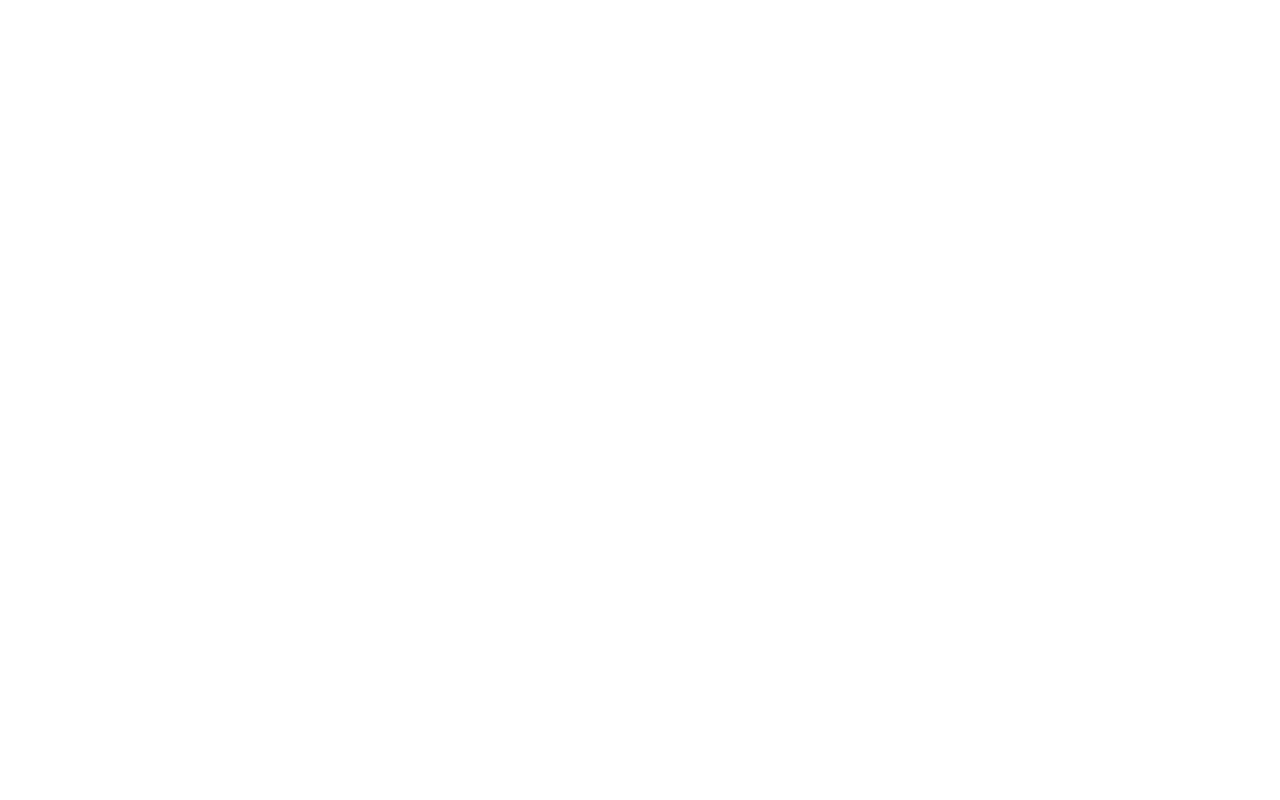
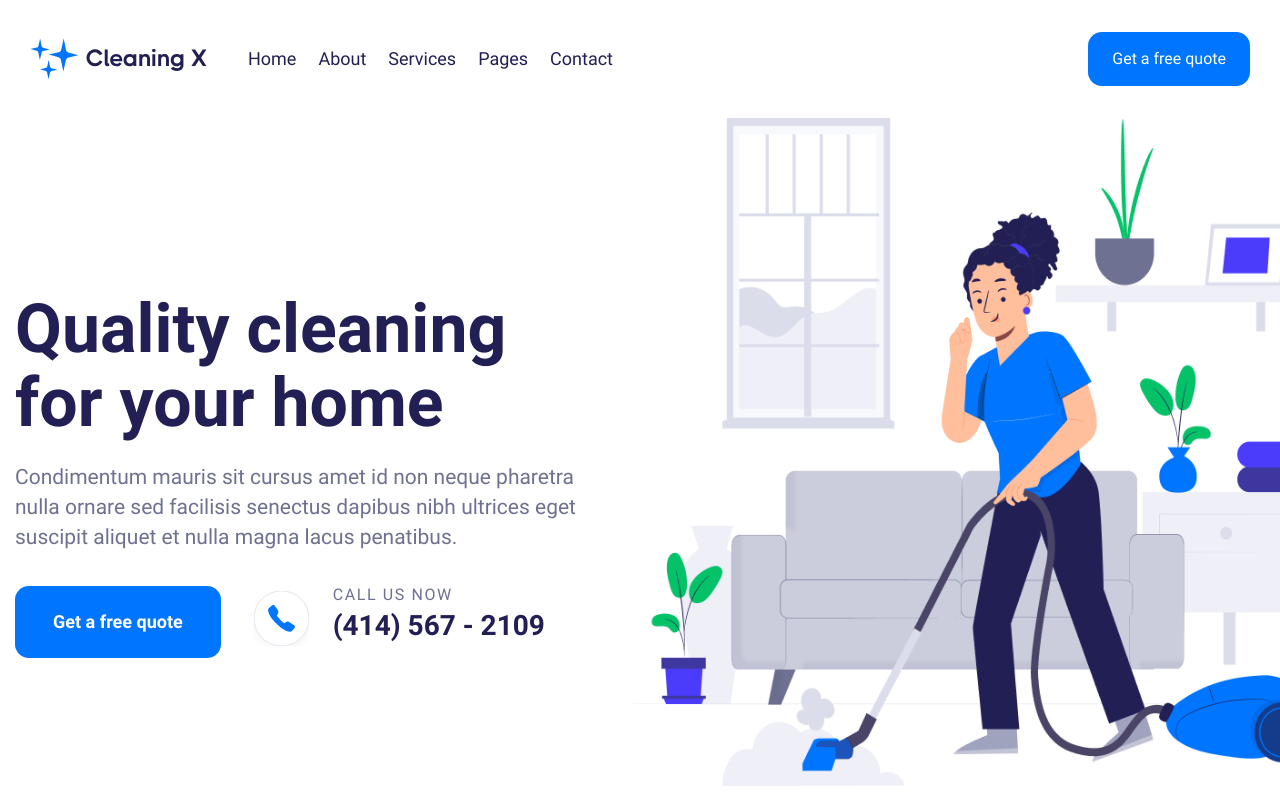
Before and after one commit to DemensFerre/cleaning-x, a website: page src/html/index.html in a window 1280 px wide. Drawn offline with nearby package versions, Linux system fonts and the light colour scheme; files that its build step writes are made by us from their sources; files whose address does not match are found by name.

Commit message:
added blocks header and intro

```diff
--- a/src/html/chunks/header.html
+++ b/src/html/chunks/header.html
@@ -1 +1,20 @@
-<header class="header"></header>
+<header class="header">
+  <div class="container">
+    <div class="header__body">
+      <a href="#!" class="logo"
+        ><img
+          src="./img/logo.svg"
+          alt="Quality cleaning for your home"
+          class="logo__img"
+      /></a>
+      <div class="header__nav">
+        <a href="#!" class="header__link">Home</a
+        ><a href="#!" class="header__link">About</a
+        ><a href="#!" class="header__link">Services</a
+        ><a href="#!" class="header__link">Pages</a
+        ><a href="#!" class="header__link">Contact</a>
+      </div>
+      <button type="button" class="header__btn btn">Get a free quote</button>
+    </div>
+  </div>
+</header>
--- /dev/null
+++ b/src/html/chunks/intro.html
@@ -0,0 +1,25 @@
+<section class="intro">
+  <div class="intro__body">
+    <div class="intro__info">
+      <h1 class="intro__title">Quality cleaning for your home</h1>
+      <p class="intro__text">
+        Condimentum mauris sit cursus amet id non neque pharetra nulla ornare
+        sed facilisis senectus dapibus nibh ultrices eget suscipit aliquet et
+        nulla magna lacus penatibus.
+      </p>
+      <div class="intro__row">
+        <button type="button" class="intro__btn btn">Get a free quote</button>
+        <div class="intro__contacts info">
+          <img src="./img/svg/phone.svg" alt="phone" class="info__img" />
+          <div class="info__box">
+            <span class="info__suptext">Call us now</span
+            ><a href="tel:4145672109" class="info__text">(414) 567 - 2109</a>
+          </div>
+        </div>
+      </div>
+    </div>
+    <!-- <div class="intro__img"> -->
+    <img src="./img/intro/intro.png" alt="intro-bg" class="intro__img" />
+    <!-- </div> -->
+  </div>
+</section>
--- a/src/html/index.html
+++ b/src/html/index.html
@@ -11,7 +11,7 @@
   <body class="page">
     <div class="wrapper">
       @@include('./chunks/header.html')
-      <main class="main"></main>
+      <main class="main">@@include('./chunks/intro.html')</main>
       @@include('./chunks/footer.html')
     </div>
   </body>
--- a/src/scss/blocks/header.scss
+++ b/src/scss/blocks/header.scss
@@ -0,0 +1,37 @@
+.header {
+  &__body {
+    display: flex;
+    flex-wrap: wrap;
+    align-items: center;
+    padding: 32px 0;
+  }
+
+  &__nav {
+    display: flex;
+    align-items: center;
+  }
+
+  &__link {
+    font-size: 18px;
+    line-height: 30px;
+    color: $color-dark-blue;
+    transition: all 0.2s ease;
+    &:not(:last-child) {
+      margin-right: 22px;
+    }
+    &:hover,
+    &:focus {
+      outline: none;
+      opacity: 0.7;
+    }
+  }
+
+  &__btn {
+    margin-left: auto;
+  }
+}
+.logo {
+  display: flex;
+  align-items: center;
+  margin-right: 40px;
+}
--- /dev/null
+++ b/src/scss/blocks/intro.scss
@@ -0,0 +1,47 @@
+.intro {
+  &__body {
+    display: flex;
+    align-items: center;
+    padding-left: max(15px, calc((100% - 1250px) / 2));
+  }
+
+  &__info {
+    flex-basis: 591px;
+    flex-shrink: 1;
+    margin-right: 19px;
+  }
+
+  &__title {
+    margin-bottom: 22px;
+    font-weight: 700;
+    font-size: 68px;
+    line-height: 74px;
+    color: $color-dark-blue;
+  }
+
+  &__text {
+    margin-bottom: 34px;
+  }
+
+  &__row {
+    display: flex;
+    align-items: start;
+    flex-wrap: wrap;
+    gap: 25px;
+  }
+
+  &__btn {
+    padding: 26px 38px;
+    font-weight: 700;
+    font-size: 18px;
+    line-height: 20px;
+  }
+
+  &__contacts {
+  }
+
+  &__img {
+    width: calc(100% - 591px - 19px);
+    max-width: 1000px;
+  }
+}
--- a/src/scss/main.scss
+++ b/src/scss/main.scss
@@ -4,4 +4,5 @@
 @import "./modules/base.scss";
 
 @import "./blocks/header.scss";
+@import "./blocks/intro.scss";
 @import "./blocks/footer.scss";
--- a/src/scss/modules/base.scss
+++ b/src/scss/modules/base.scss
@@ -17,3 +17,66 @@ html,
   line-height: 30px;
   color: $color-text;
 }
+
+.container {
+  max-width: 1250px;
+  padding: 0 15px;
+  margin: 0 auto;
+}
+
+a {
+  display: inline-block;
+  color: inherit;
+  text-decoration: none;
+}
+
+button {
+  padding: 0;
+  border: none;
+  background-color: transparent;
+}
+
+.btn {
+  position: relative;
+  padding: 18px 24px;
+  font-size: 16px;
+  line-height: 18px;
+  background-color: $color-accent;
+  color: #fff;
+  border-radius: 14px;
+  cursor: pointer;
+  &:hover,
+  &:focus {
+    outline: none;
+    top: 1px;
+  }
+}
+
+.info {
+  display: flex;
+  gap: 16px;
+  &__img {
+    width: 71px;
+    height: 71px;
+    object-fit: cover;
+  }
+
+  &__box {
+  }
+
+  &__suptext {
+    display: block;
+    margin-bottom: 4px;
+    font-size: 16px;
+    line-height: 18px;
+    letter-spacing: 1.6px;
+    text-transform: uppercase;
+  }
+
+  &__text {
+    font-weight: 700;
+    font-size: 28px;
+    line-height: 36px;
+    color: $color-dark-blue;
+  }
+}
```
Also changed, not shown: src/img/intro/intro.png (added), src/img/logo.svg (added), src/img/svg/phone.svg (added).
